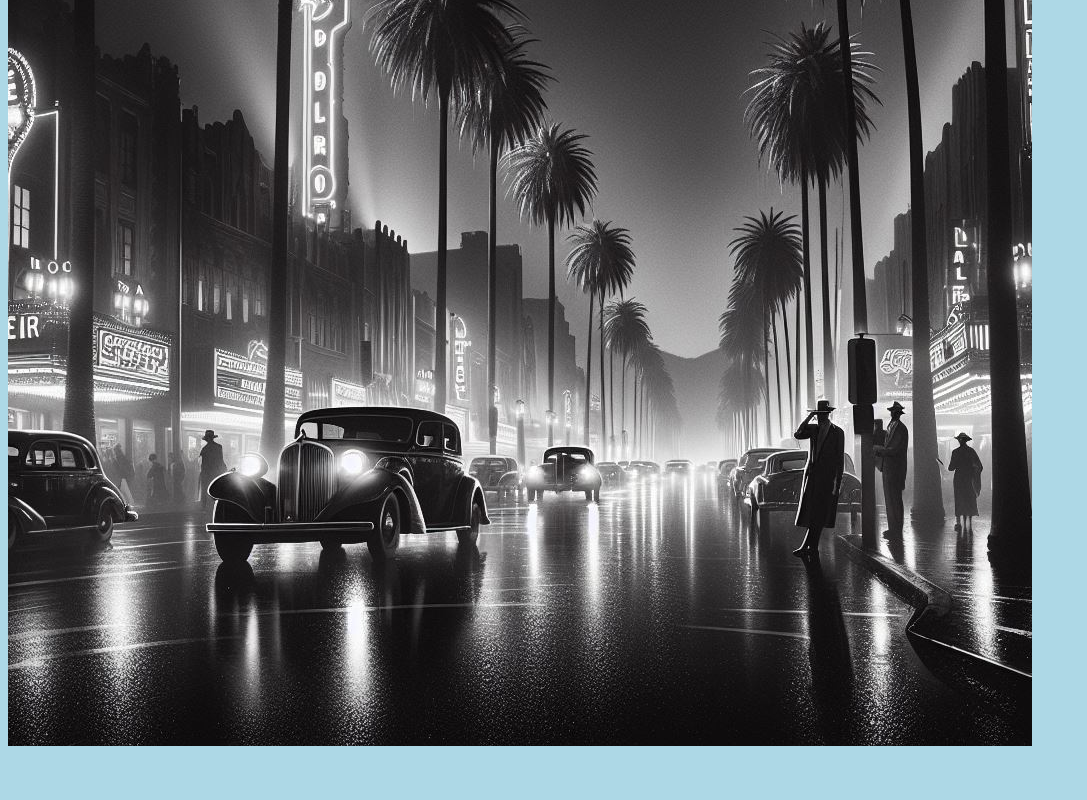
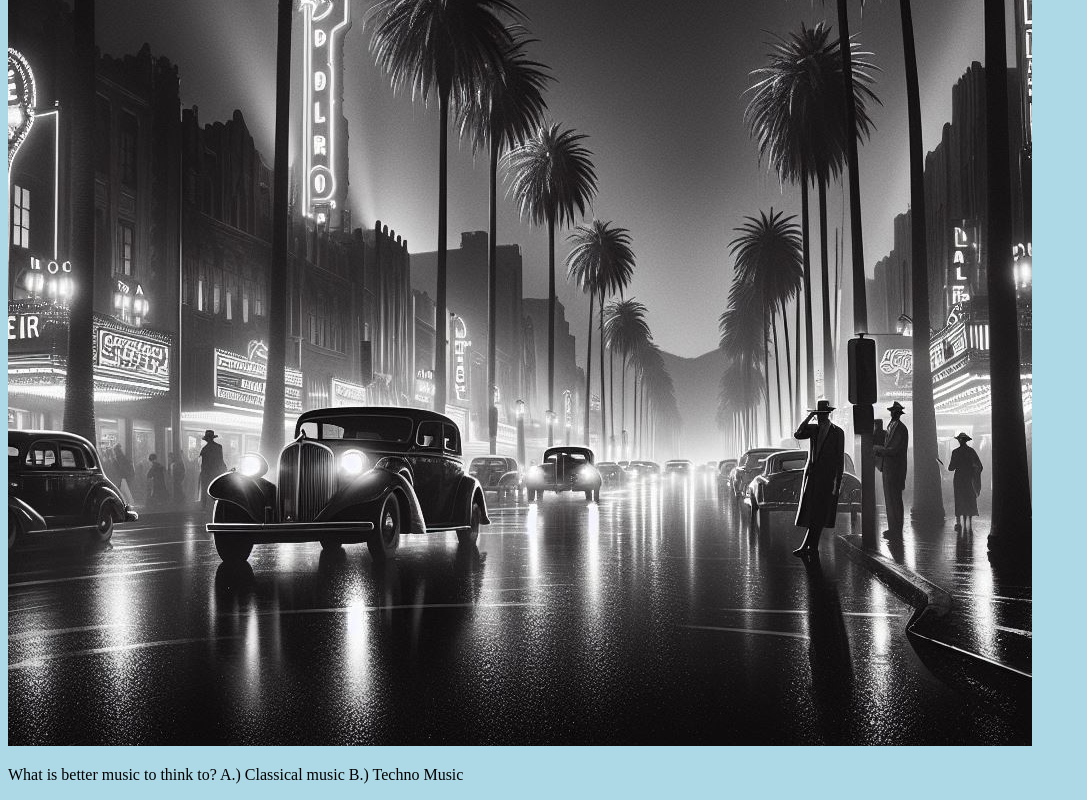
Before and after one commit to avoidreality/hello-world-2024, a plain HTML site: page index.html in a window 1280 px wide. Shown: the part 3694-4494 px from the top of the page, without its empty margins (0-1087 px from the left). Before the commit the page ends 4452 px from the top, so only its background shows below. Drawn offline with Linux system fonts and the light colour scheme.

Commit message:
Update index.html
Added another paragraph to practice using Git

```diff
--- a/index.html
+++ b/index.html
@@ -23,5 +23,8 @@
 
 <p>Noir Hollywood has a certain fascination...</p>
 <img src="noir-hollywood-ai-image.jpg" alt="AI generated image of Noir Hollywood complete with rain soaked street but its not raining">
+
+<p>What is better music to think to? A.) Classical music B.) Techno Music </p>
+
 </body>
 </html>
```
